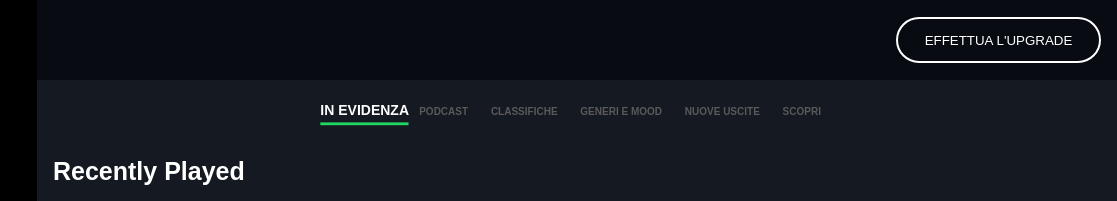
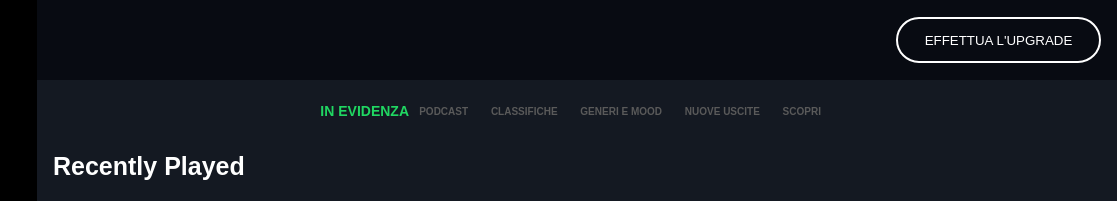
Before and after one commit to Emanuele-Guerra/html-css-spotifyweb, a plain HTML site: page index.html in a window 1280 px wide. In both pictures the pointer is over the item "IN EVIDENZA". Shown: the top 201 px of the page, 163-1280 px from the left. Drawn offline with Linux system fonts and the light colour scheme.

Commit message:
another version

```diff
--- a/css/style.css
+++ b/css/style.css
@@ -537,35 +537,25 @@ main > section{
         transition: all 0.5s;
         cursor: pointer;
         transform: scale(1.4)
-
-
-
-
     }
     .right-footer-sec i:hover{
         transition: all 0.5s;
         cursor: pointer;
         transform: scale(2.0)
-
-
     }
     li:hover{
-        color: white;
+        color: #20D762;
         cursor: pointer;
         transition: all 0.5s;
         transform: scale(1.4);
-        border-bottom: 2px solid #20D762;
-        padding-bottom: 0.3em;
+
 
     }
     .album-card:hover{
         cursor: pointer;
-
     }
     .album-card:hover .mask{
         display: block;
         transition: all 0.5s;
-
     }
-
 }
```
